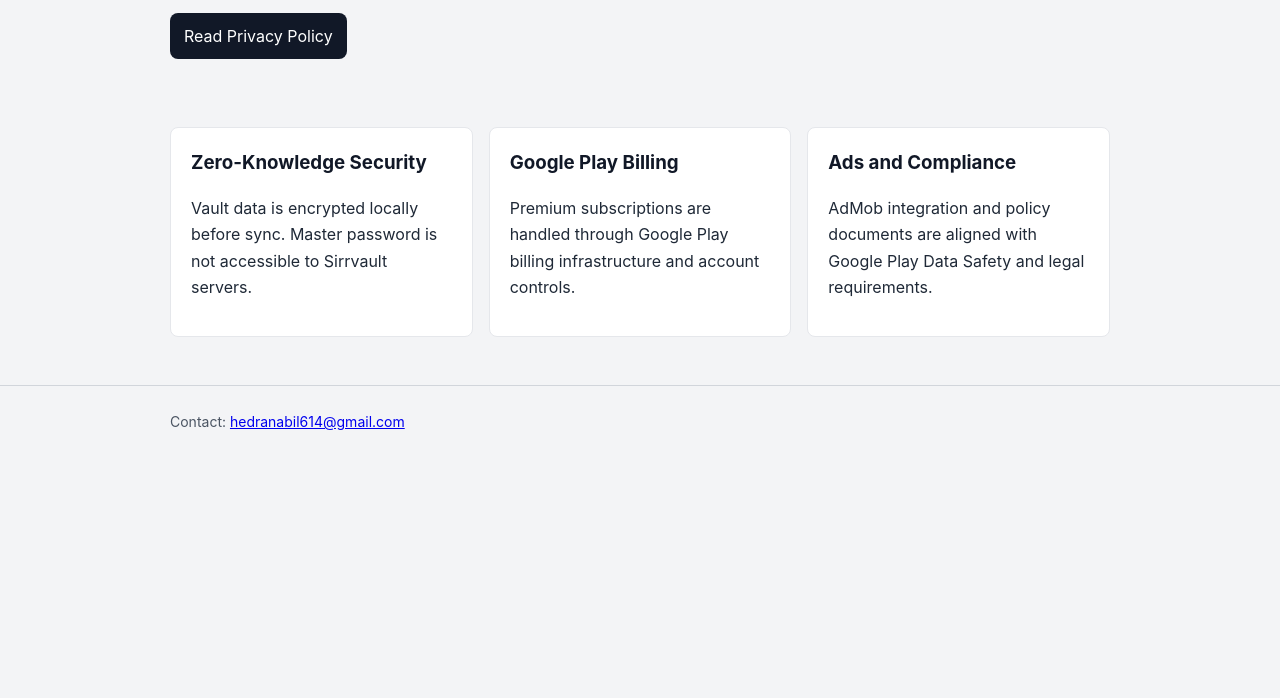
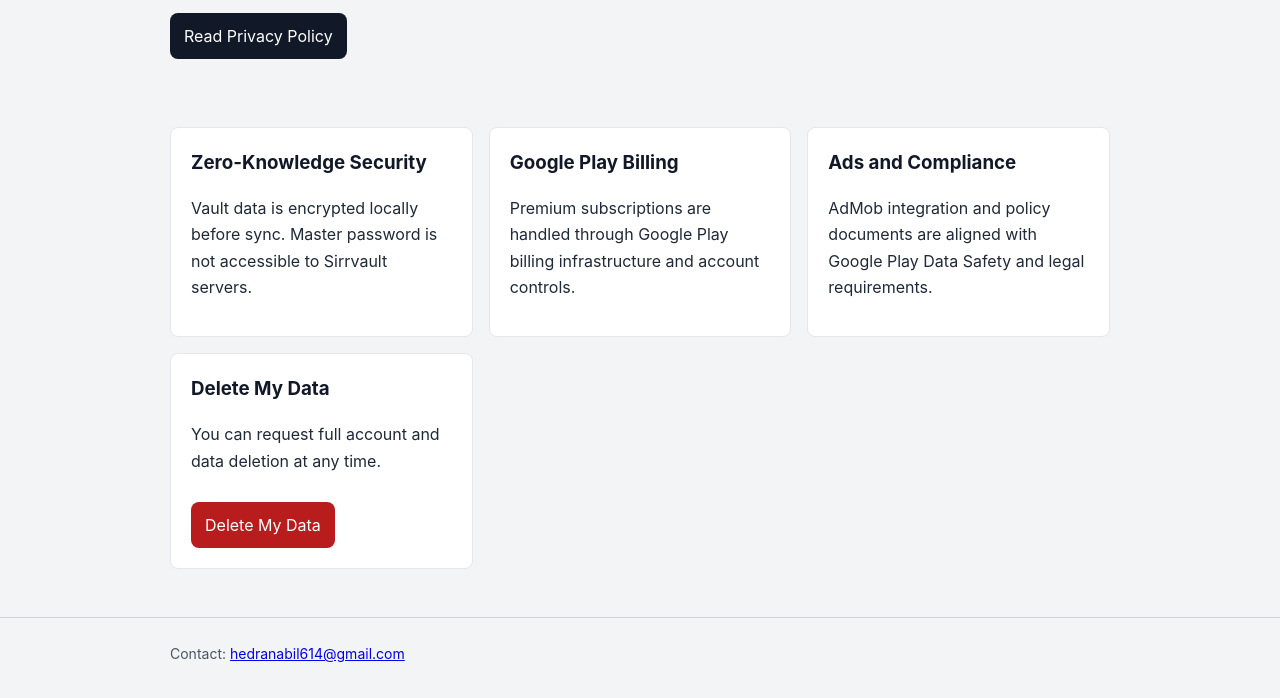
Before and after one commit to Hedra-Nabil/sirrvault-privacy, a plain HTML site: page index.html in a window 1280 px wide. Shown: the part 312-1010 px from the top of the page. Before the commit the page ends 800 px from the top, so only its background shows below. Drawn offline with Linux system fonts and the light colour scheme.

Commit message:
Add user data deletion CTA to website

```diff
--- a/index.html
+++ b/index.html
@@ -42,6 +42,11 @@
         <h3>Ads and Compliance</h3>
         <p>AdMob integration and policy documents are aligned with Google Play Data Safety and legal requirements.</p>
       </article>
+      <article class="card">
+        <h3>Delete My Data</h3>
+        <p>You can request full account and data deletion at any time.</p>
+        <a class="cta-danger" href="mailto:hedranabil614@gmail.com?subject=Sirrvault%20Data%20Deletion%20Request&body=Hello%20Sirrvault%20Team%2C%0A%0AI%20want%20to%20delete%20my%20account%20and%20all%20associated%20data.%0A%0AMy%20account%20email%3A%20">Delete My Data</a>
+      </article>
     </section>
   </main>
 
--- a/styles.css
+++ b/styles.css
@@ -144,3 +144,17 @@ body {
 .cta:hover {
   background: #1f2937;
 }
+
+.cta-danger {
+  display: inline-block;
+  background: #b91c1c;
+  color: #ffffff;
+  text-decoration: none;
+  padding: 10px 14px;
+  border-radius: 8px;
+  margin-top: 12px;
+}
+
+.cta-danger:hover {
+  background: #991b1b;
+}
```
Also changed, not shown: privacy.html (+1 -0 lines).
